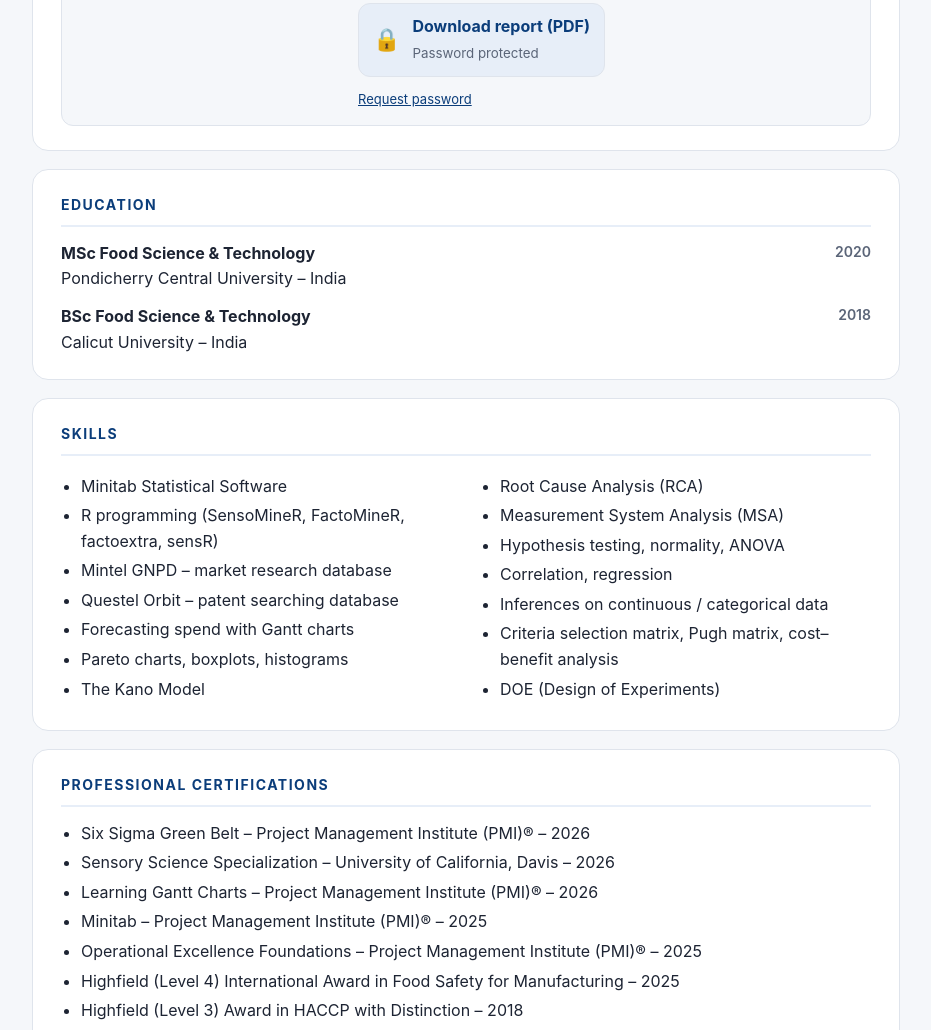
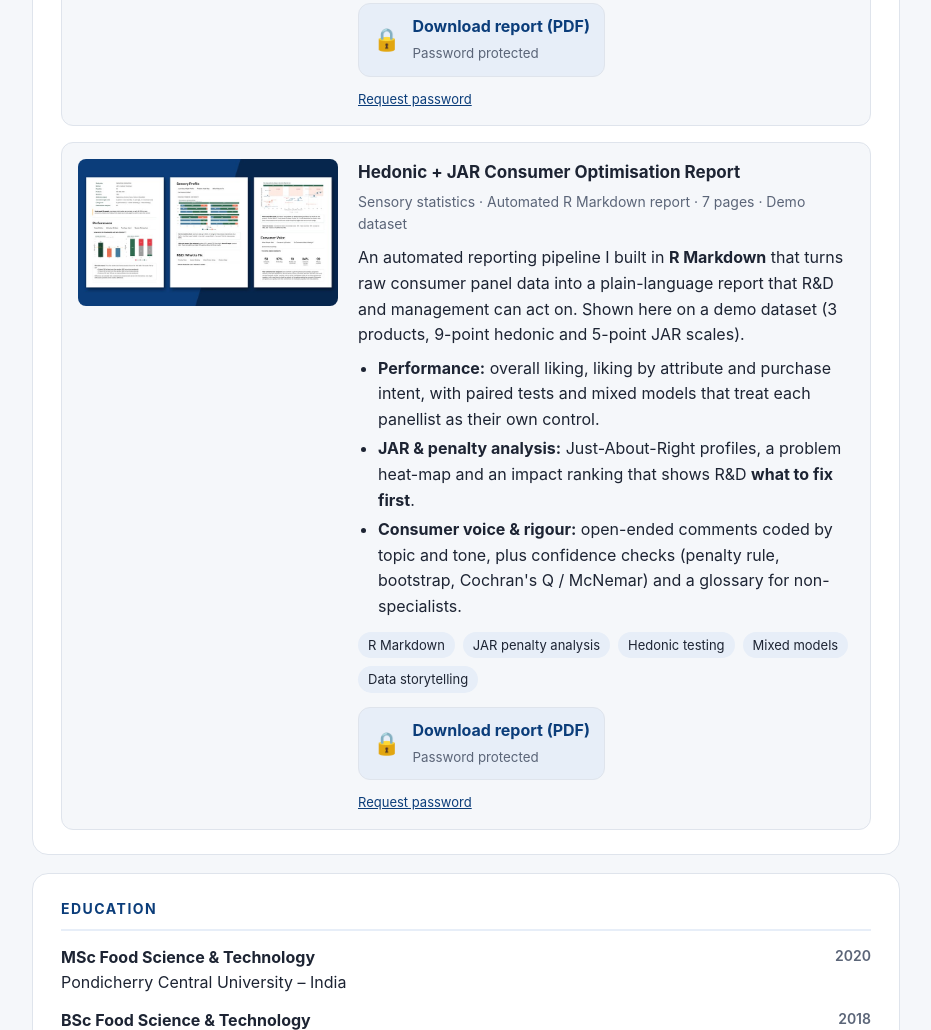
Before and after one commit to shahulameenpk/shahulameenpk.github.io, a plain HTML site: page index.html in a window 1280 px wide. Shown: the part 3374-4404 px from the top of the page, without its empty margins (174-1105 px from the left). Drawn offline with Linux system fonts and the light colour scheme.

Commit message:
Add Hedonic + JAR consumer optimisation report project
Co-Authored-By: Claude Opus 5.5 <noreply@anthropic.com>

```diff
--- a/index.html
+++ b/index.html
@@ -222,6 +222,27 @@ footer{text-align:center;color:var(--muted);font-size:13px;margin-top:28px}
       <p class="lock"><a class="req-pw" href="#" data-label="Report: Natural Preservatives in Meat – Thought Starter">Request password</a></p>
     </div>
   </article>
+
+  <article class="proj" style="margin-top:16px">
+    <img src="img/report-hedonic-jar-cover.jpg" alt="Pages from the Hedonic and JAR consumer optimisation report showing liking charts, JAR profiles and a penalty plot" loading="lazy">
+    <div>
+      <h3>Hedonic + JAR Consumer Optimisation Report</h3>
+      <p class="meta">Sensory statistics · Automated R Markdown report · 7 pages · Demo dataset</p>
+      <p style="margin:0">An automated reporting pipeline I built in <b>R Markdown</b> that turns raw consumer panel data into a plain-language report that R&amp;D and management can act on. Shown here on a demo dataset (3 products, 9-point hedonic and 5-point JAR scales).</p>
+      <ul>
+        <li><b>Performance:</b> overall liking, liking by attribute and purchase intent, with paired tests and mixed models that treat each panellist as their own control.</li>
+        <li><b>JAR &amp; penalty analysis:</b> Just-About-Right profiles, a problem heat-map and an impact ranking that shows R&amp;D <b>what to fix first</b>.</li>
+        <li><b>Consumer voice &amp; rigour:</b> open-ended comments coded by topic and tone, plus confidence checks (penalty rule, bootstrap, Cochran's Q / McNemar) and a glossary for non-specialists.</li>
+      </ul>
+      <ul class="chips">
+        <li>R Markdown</li><li>JAR penalty analysis</li><li>Hedonic testing</li><li>Mixed models</li><li>Data storytelling</li>
+      </ul>
+      <button class="dl-btn" type="button" data-file="files/report-hedonic-jar.enc" data-name="Hedonic-JAR-Consumer-Optimisation-Report-Shahul-Ameen-PK.pdf" data-label="Download report: Hedonic + JAR Consumer Optimisation">
+        <span class="ic">🔒</span><span><b>Download report (PDF)</b><small>Password protected</small></span>
+      </button>
+      <p class="lock"><a class="req-pw" href="#" data-label="Report: Hedonic + JAR Consumer Optimisation Report">Request password</a></p>
+    </div>
+  </article>
 </section>
 
 <section>
```
Also changed, not shown: img/report-hedonic-jar-cover.jpg (added), 1 other file.
